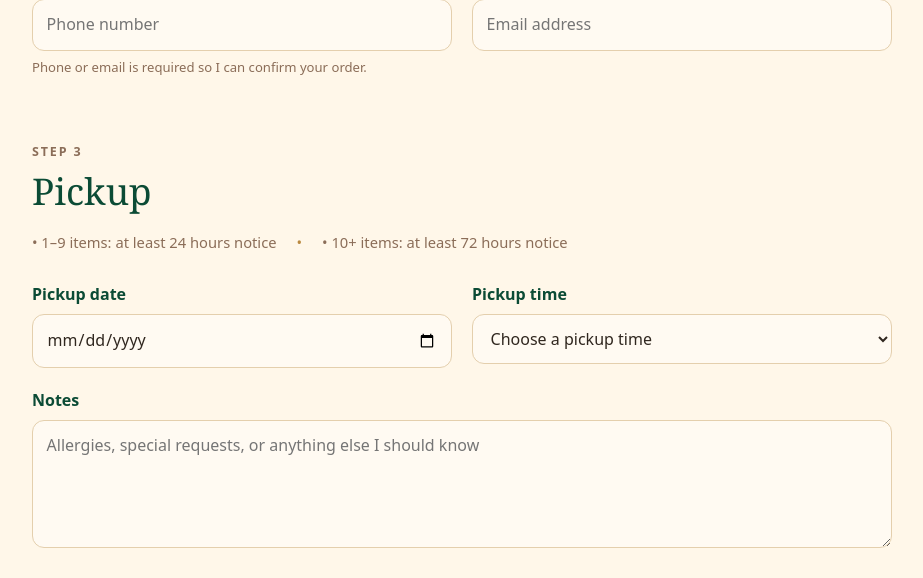
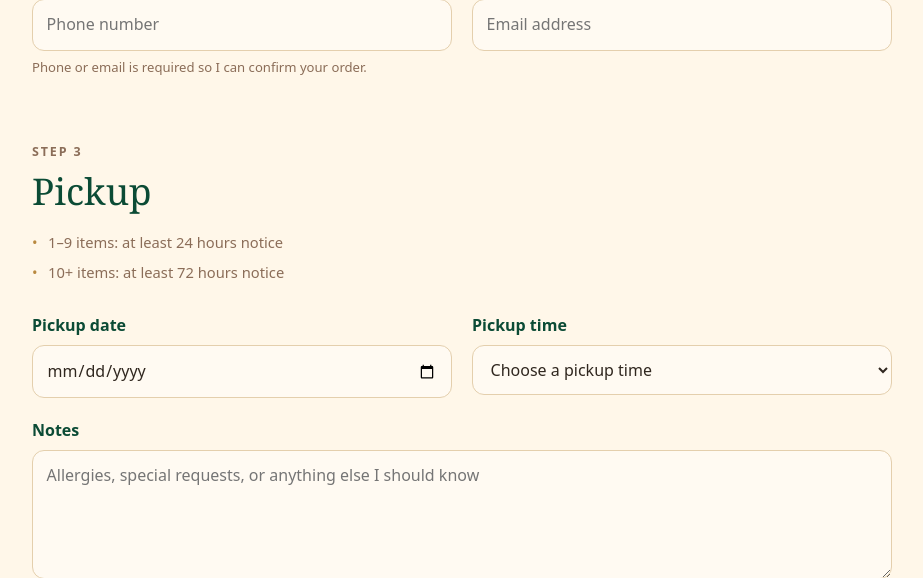
Before and after one commit to green0930/hiddens-kitchen, a Django app: page /order/ in a window 1280 px wide. Shown: the part 2601-3179 px from the top of the page, without its empty margins (178-1101 px from the left). Run offline with Django 5.2, Linux system fonts and the light colour scheme; data comes from the database, SQL or seed files in the repository.

Commit message:
Fix pickup notice layout

```diff
--- a/orders/templates/orders/preorder.html
+++ b/orders/templates/orders/preorder.html
@@ -299,8 +299,8 @@ Pre-order | Hidden's Kitchen
                     </h2>
 
                     <p class="pickup-rules">
-                        <span>• 1–9 items: at least 24 hours notice</span>
-                        <span>• 10+ items: at least 72 hours notice</span>
+                        <span>1–9 items: at least 24 hours notice</span>
+                        <span>10+ items: at least 72 hours notice</span>
                     </p>
 
                 </div>
--- a/static/css/style.css
+++ b/static/css/style.css
@@ -1307,9 +1307,8 @@ textarea.form-control {
 }
 
 .pickup-rules {
-    display: flex;
-    flex-wrap: wrap;
-    gap: 0.5rem 1.25rem;
+    display: grid;
+    gap: 0.45rem;
 
     margin-bottom: 1.5rem;
 
@@ -1320,12 +1319,14 @@ textarea.form-control {
 
 .pickup-rules span {
     position: relative;
-}
-
-.pickup-rules span + span::before {
+    padding-left: 1rem;
+}
+
+.pickup-rules span::before {
+    position: absolute;
+    left: 0;
+
     content: "•";
-
-    margin-right: 1.25rem;
 
     color: var(--color-gold);
 }
```
